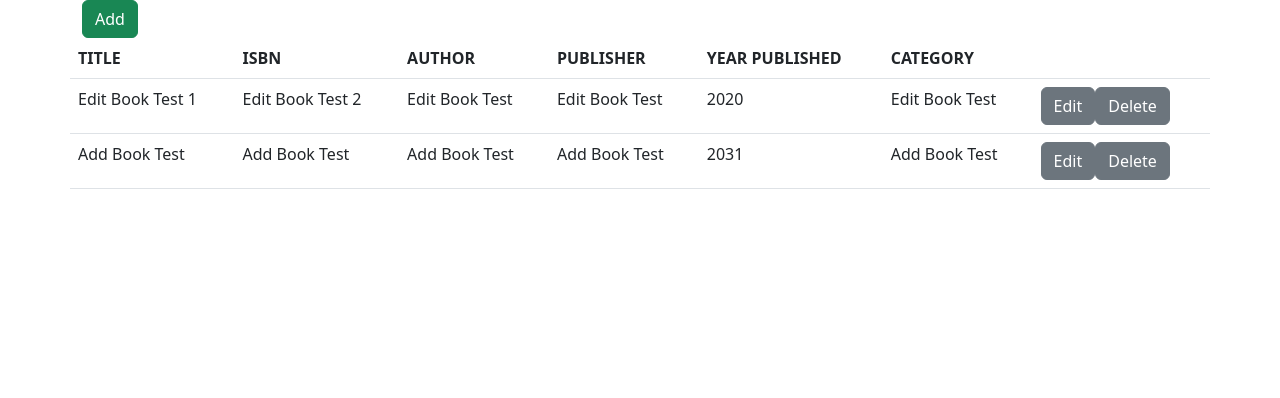
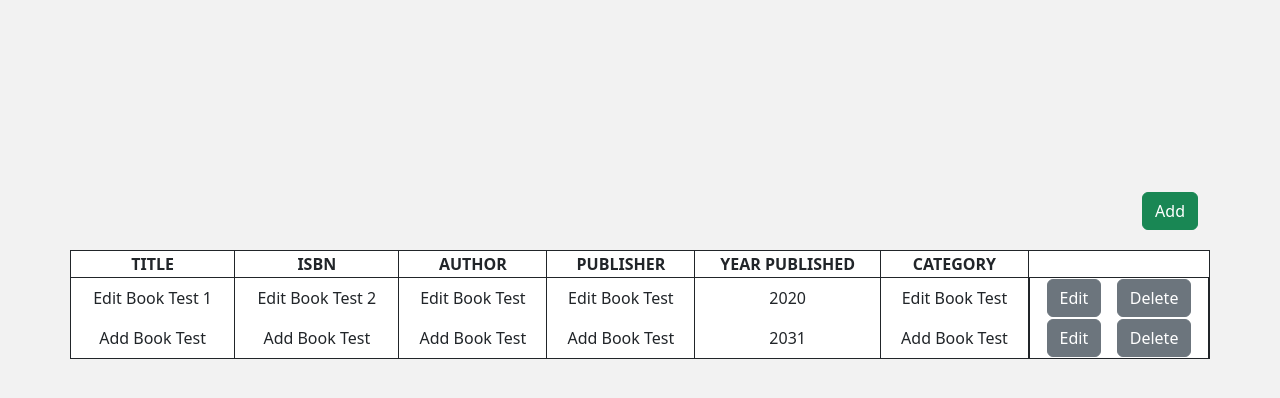
Before and after one commit to gregg0912/August99LAMP, a PHP site: page / in a window 1280 px wide. Shown: the top 398 px of the page. Run offline with PHP 8.4, Linux system fonts and the light colour scheme; data comes from the database, SQL or seed files in the repository; some libraries are stand-ins or nearby versions.

Commit message:
add CSS styling

```diff
--- /dev/null
+++ b/css/style.css
@@ -0,0 +1,24 @@
+body {
+    margin-top: 15%;
+    background-color: #f2f2f2;
+}
+
+.add-button-div {
+    padding-bottom: 20px;
+}
+
+table {
+    border-collapse: collapse;
+    border-bottom: 1px solid;
+    border-right: 1px solid;
+    background-color: white;
+}
+
+thead tr th {
+    border: 1px solid;
+}
+
+tbody tr td {
+    border-left: 1px solid;
+    border-right: 1px solid;
+}
--- a/index.php
+++ b/index.php
@@ -14,30 +14,31 @@
 
     	<script type="text/javascript" src="https://cdnjs.cloudflare.com/ajax/libs/bootstrap-datepicker/1.6.4/js/bootstrap-datepicker.min.js"></script>
         <script src="js/index.js"></script>
+        <link href="css/style.css" rel="stylesheet">
         <title>AUGUST99 - LAMP</title>
     </head>
     <body>
         <div class="container">
             <div id="liveAlertPlaceholder"></div>
 
-            <div class="row align-items-center">
-                <div class="col-sm-3 ">
+            <div class="add-button-div row align-items-center">
+                <div class="d-flex flex-row-reverse">
                     <button type="button" class="btn btn-success" data-bs-toggle="modal" data-bs-target="#addBookModal">
                         Add
                     </button>
                 </div>
             </div>
             <div class="row align-items-center">
-                <table class="table" id="books">
+                <table id="books">
                     <thead>
                         <tr>
-                            <th scope="col">TITLE</th>
-                            <th scope="col">ISBN</th>
-                            <th scope="col">AUTHOR</th>
-                            <th scope="col">PUBLISHER</th>
-                            <th scope="col">YEAR PUBLISHED</th>
-                            <th scope="col">CATEGORY</th>
-                            <th scope="col"></th>
+                            <th class="text-center" scope="col">TITLE</th>
+                            <th class="text-center" scope="col">ISBN</th>
+                            <th class="text-center" scope="col">AUTHOR</th>
+                            <th class="text-center" scope="col">PUBLISHER</th>
+                            <th class="text-center" scope="col">YEAR PUBLISHED</th>
+                            <th class="text-center" scope="col">CATEGORY</th>
+                            <th class="text-center" scope="col"></th>
                         </tr>
                     </thead>
                     <tbody></tbody>
--- a/js/index.js
+++ b/js/index.js
@@ -25,13 +25,13 @@ $(document).ready(function()
                         let edit_button = "<button type='button' class='btn btn-secondary edit-book' data-id='"+ book.id +"'>Edit</button>";
                         let delete_button = "<button type='button' class='btn btn-secondary delete-book' data-id='"+ book.id +"'>Delete</button>";
                         rows += "<tr>"+
-                                "<td>"+ book.title +"</td>"+
-                                "<td>"+ book.isbn +"</td>"+
-                                "<td>"+ book.author +"</td>"+
-                                "<td>"+ book.publisher +"</td>"+
-                                "<td>"+ book.year_published +"</td>"+
-                                "<td>"+ book.category +"</td>"+
-                                "<td>"+
+                                "<td class='text-center'>"+ book.title +"</td>"+
+                                "<td class='text-center'>"+ book.isbn +"</td>"+
+                                "<td class='text-center'>"+ book.author +"</td>"+
+                                "<td class='text-center'>"+ book.publisher +"</td>"+
+                                "<td class='text-center'>"+ book.year_published +"</td>"+
+                                "<td class='text-center'>"+ book.category +"</td>"+
+                                "<td class='d-flex justify-content-evenly'>"+
                                     edit_button+
                                     delete_button+
                                 "</td>"+
```
